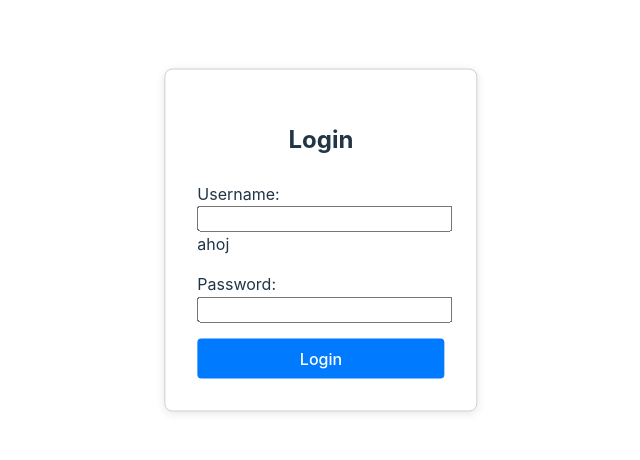
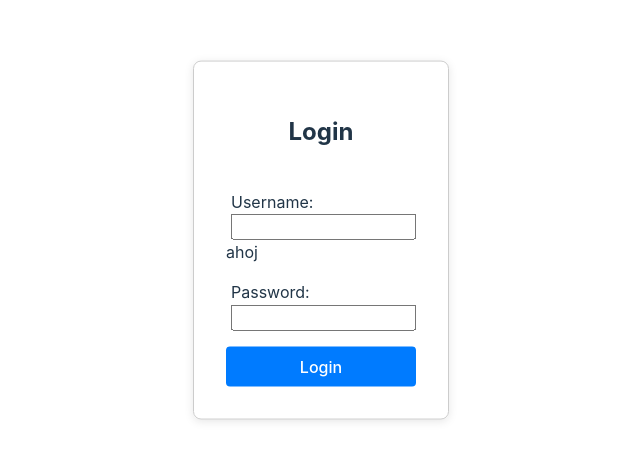
Before and after one commit to igoradastra/simple-cmr, a React (Vite) app: page /login in a window 1280 px wide. Shown: the part 160-620 px from the top of the page, without its empty margins (319-959 px from the left). Built offline with nearby package versions, Linux system fonts and the light colour scheme.

Commit message:
fix: ui textfield fixes and do it block

```diff
--- a/src/components/TextField.tsx
+++ b/src/components/TextField.tsx
@@ -20,10 +20,10 @@ export const TextField = <T extends FieldValues>({ name, control, label, type }:
   });
 
   return (
-    <>
-      <label style={{ display: 'block', marginTop: '1rem' }}>{label}:</label>
-      <input {...field} type={type} style={{ width: '100%', height: '20px' }} />
+    <fieldset style={{ border: 'none', margin: '0', padding: '0' }}>
+      <label style={{ display: 'block', marginLeft: '5px', marginTop: '1rem' }}>{label}:</label>
+      <input {...field} type={type} style={{ marginLeft: '5px', height: '20px' }} />
       {error && <p style={{ color: 'red', margin: '0 0 4px 0' }}>{error.message}</p>}
-    </>
+    </fieldset>
   );
 };
```
